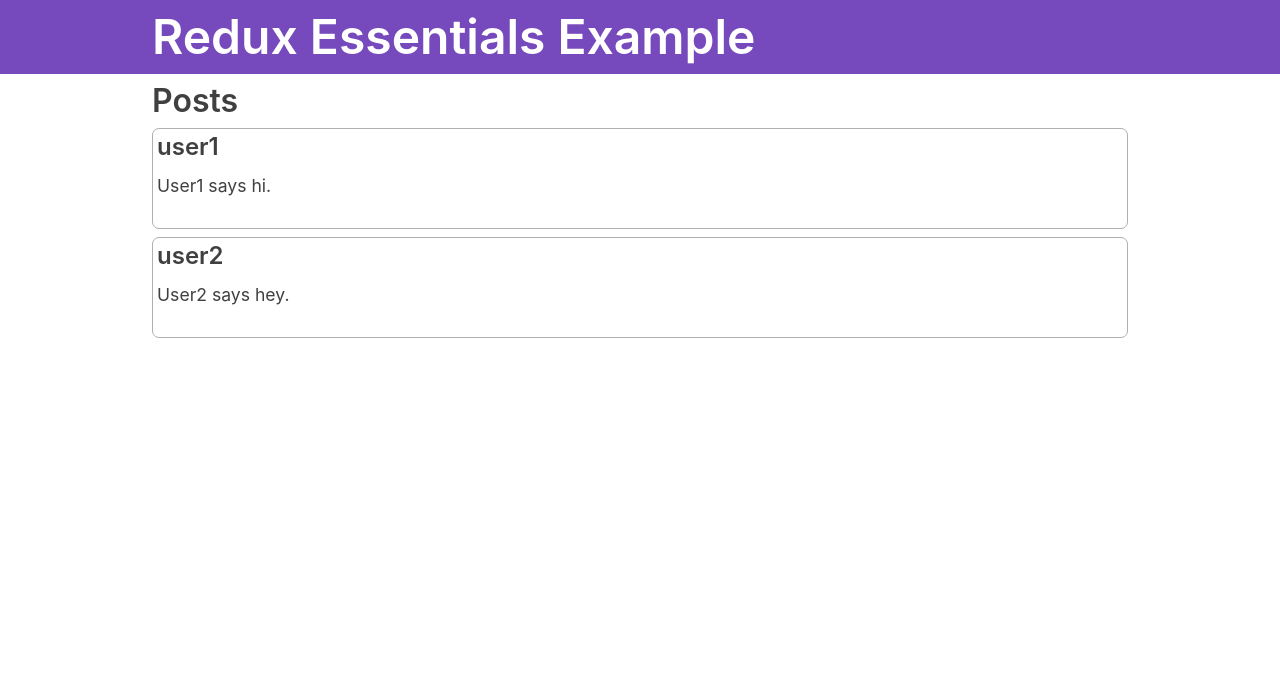
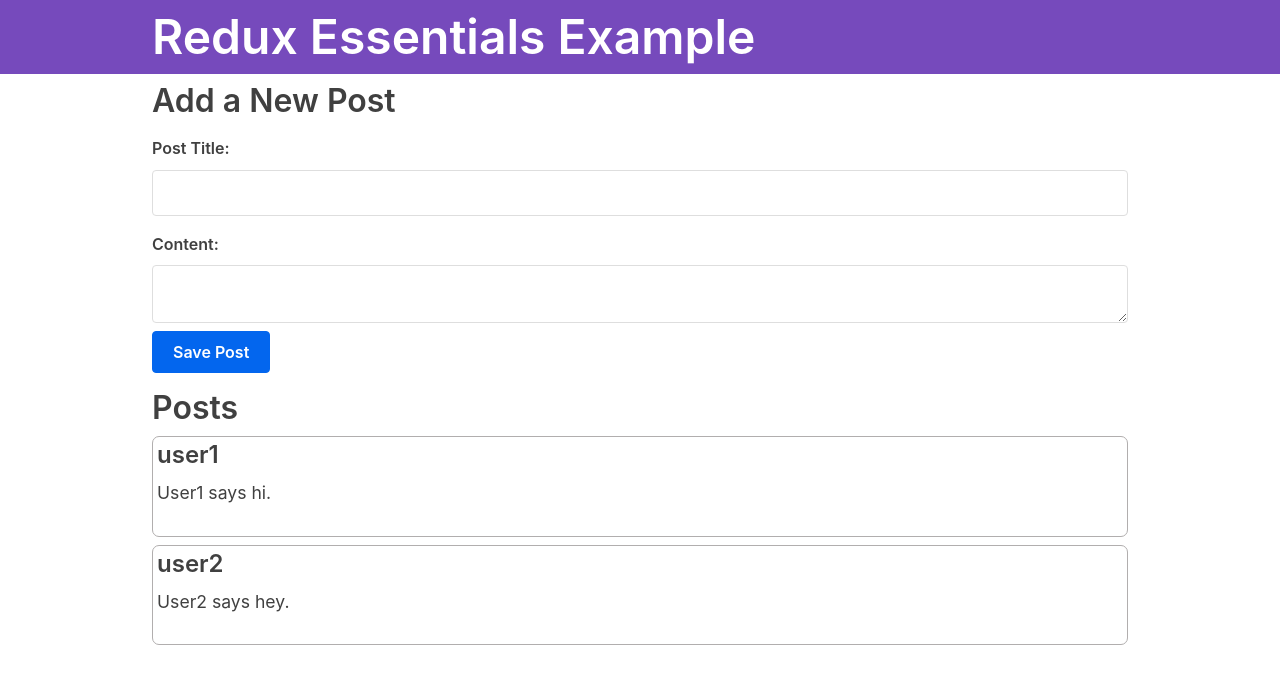
Before and after one commit to rahulxyz/social-feed-rtk, a React (Vite) app: page / in a window 1280 px wide. Shown: the top 684 px of the page. Built offline with nearby package versions, Linux system fonts and the light colour scheme.

Commit message:
post added save

```diff
--- a/src/App.tsx
+++ b/src/App.tsx
@@ -1,6 +1,8 @@
 import { Route, BrowserRouter as Router, Routes } from "react-router-dom";
 import { Navbar } from "./components/Navbar";
-import { PostsList } from "./features/posts/postsList";
+import { AddPostForm } from "@/features/posts/AddPostForm";
+import { PostsList } from "@/features/posts/postsList";
+
 
 function App() {
 
@@ -13,6 +15,7 @@
             path="/"
             element={
               <>
+              <AddPostForm/>
                 <PostsList />
               </>
             }
--- /dev/null
+++ b/src/features/posts/AddPostForm.tsx
@@ -0,0 +1,41 @@
+import { nanoid } from "@reduxjs/toolkit";
+import { postAdded, type Post } from "./postsSlice";
+import { useAppDispatch } from "@/app/hooks";
+
+export const AddPostForm = () => {
+  const dispatch = useAppDispatch();
+  const handleSubmit = (event: React.FormEvent<HTMLFormElement>) => {
+    event.preventDefault();
+    console.log(event.currentTarget)
+    const formData = new FormData(event.currentTarget);
+    const title = formData.get("postTitle") as string;
+    const content = formData.get("postContent") as string;
+
+    const newPost: Post = {
+      id: nanoid(),
+      title,
+      content,
+    };
+
+    dispatch(postAdded(newPost));
+    event.currentTarget.reset();
+  };
+
+  return (
+    <section>
+      <h2>Add a New Post</h2>
+      <form onSubmit={handleSubmit}>
+        <label htmlFor="postTitle">Post Title:</label>
+        <input type="text" id="postTitle" name="postTitle" defaultValue="" required />
+        <label htmlFor="postContent">Content:</label>
+        <textarea
+          id="postContent"
+          name="postContent"
+          defaultValue=""
+          required
+        />
+        <button>Save Post</button>
+      </form>
+    </section>
+  );
+};
--- a/src/features/posts/postsList.tsx
+++ b/src/features/posts/postsList.tsx
@@ -6,7 +6,7 @@
   const renderedPosts = posts.map((post) => (
     <article className="post-excerpt" key={post.id}>
       <h3>{post.title}</h3>
-      <p className="post-content">{post.content.substring(0, 100)}</p>
+      <p className="post-content">{post.content}</p>
     </article>
   ));
 
--- a/src/features/posts/postsSlice.ts
+++ b/src/features/posts/postsSlice.ts
@@ -1,4 +1,4 @@
-import { createSlice } from "@reduxjs/toolkit";
+import { createSlice, type PayloadAction } from "@reduxjs/toolkit";
 
 export interface Post {
   id: string;
@@ -14,7 +14,13 @@
 const postSlice = createSlice({
   name: "posts",
   initialState,
-  reducers: {},
+  reducers: {
+    postAdded: (state, action: PayloadAction<Post>)=>{
+        state.push(action.payload);
+    }
+  },
 });
 
+export const {postAdded} = postSlice.actions;
+
 export default postSlice.reducer;
```
